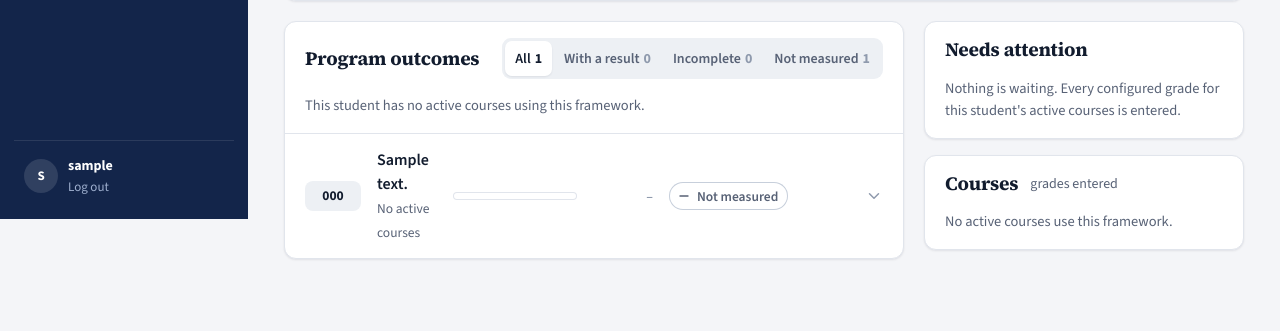
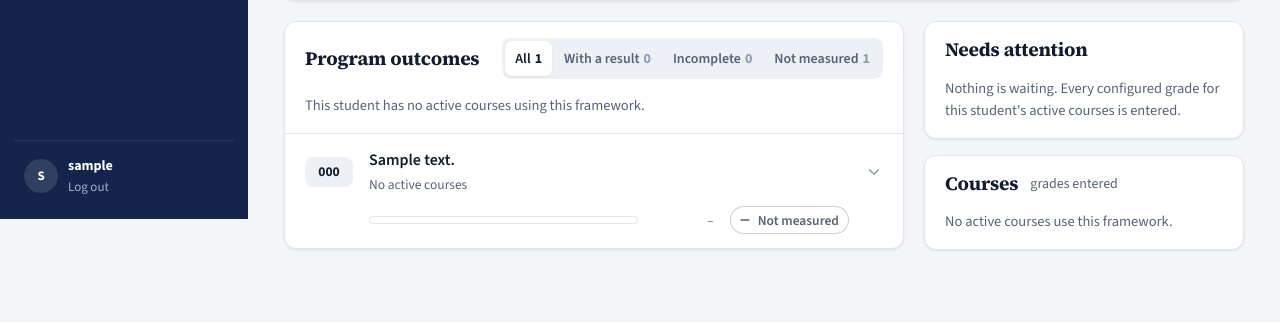
Before and after one commit to TugraDuygulu/gnosis, a Django app: page /students/1/frameworks/1/outcomes/ in a window 1280 px wide. Shown: the part 581-912 px from the top of the page. After the commit the page ends 833 px from the top, so only its background shows below. Run offline with Django 5.2, Linux system fonts and the light colour scheme; a user stored in the database is signed in; tables that the repository leaves empty hold one stand-in row (values such as "Sample post"); data that the repository does not hold is empty.

Commit message:
style(design): FINDING-001 — outcome rows reflow on narrow panels

```diff
--- a/core/static/core/gnosis.css
+++ b/core/static/core/gnosis.css
@@ -223,6 +223,25 @@ svg.i { width: 18px; height: 18px; flex: none; }
 .contrib .line.missing { border-color: var(--alert-line); background: #FFFCF6; }
 .detail .foot { margin: 10px 0 0; font-size: 13.5px; color: var(--muted); }
 .more { padding: 13px 20px 15px; border-top: 1px solid var(--border); font-size: 14.5px; color: var(--muted); }
+
+/* Outcome panels reflow on their own width, not the window: the profile's
+   side column leaves the list narrow on 1140-1280px laptops and projectors. */
+.panel:has(> .outcome), .panel:has(> #outcome-list) { container: outcomes / inline-size; }
+@container outcomes (max-width: 800px) {
+  .outcome > summary {
+    grid-template-columns: 48px minmax(0, 1fr) auto 18px;
+    grid-template-areas: "badge text text chev" ". score state .";
+    row-gap: 10px;
+  }
+  .outcome > summary > .badge { grid-area: badge; }
+  .outcome > summary > span:nth-child(2) { grid-area: text; }
+  .outcome > summary > .score { grid-area: score; }
+  .outcome > summary > .state { grid-area: state; }
+  .outcome > summary > .chev { grid-area: chev; }
+  .outcome .detail { padding-left: 20px; }
+  .contrib .line { grid-template-columns: minmax(0, 1fr) auto auto; }
+  .contrib .line > :last-child { grid-column: 1 / -1; }
+}
 .empty { padding: 28px 20px; text-align: left; }
 .empty h2, .empty h3 { margin: 0 0 6px; font-size: 19px; }
 .empty p { margin: 0 0 12px; color: var(--muted); }
```
